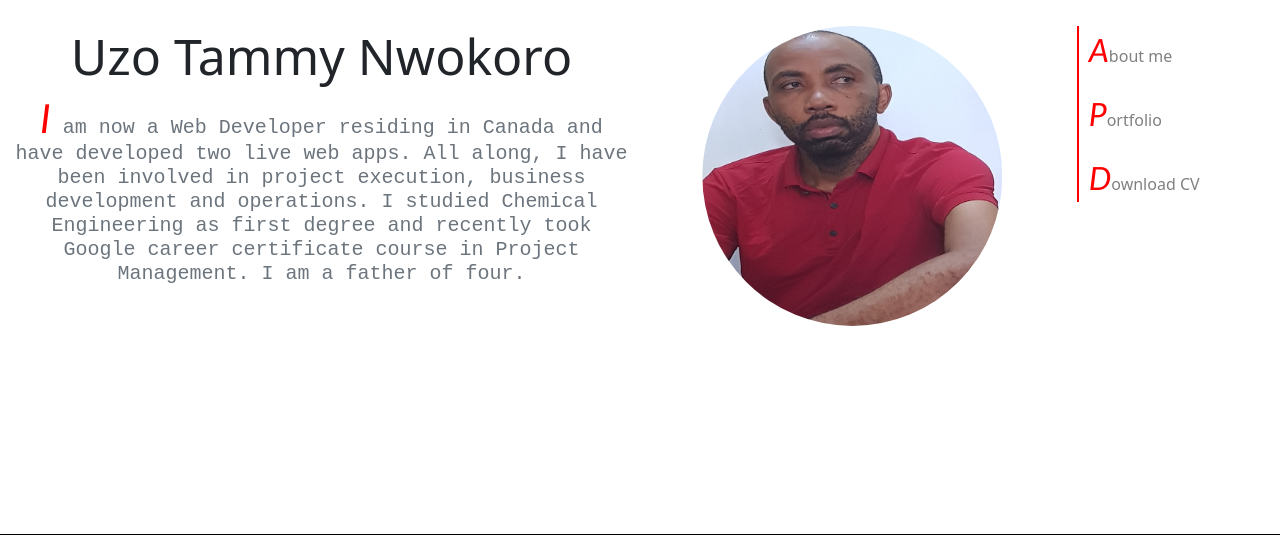
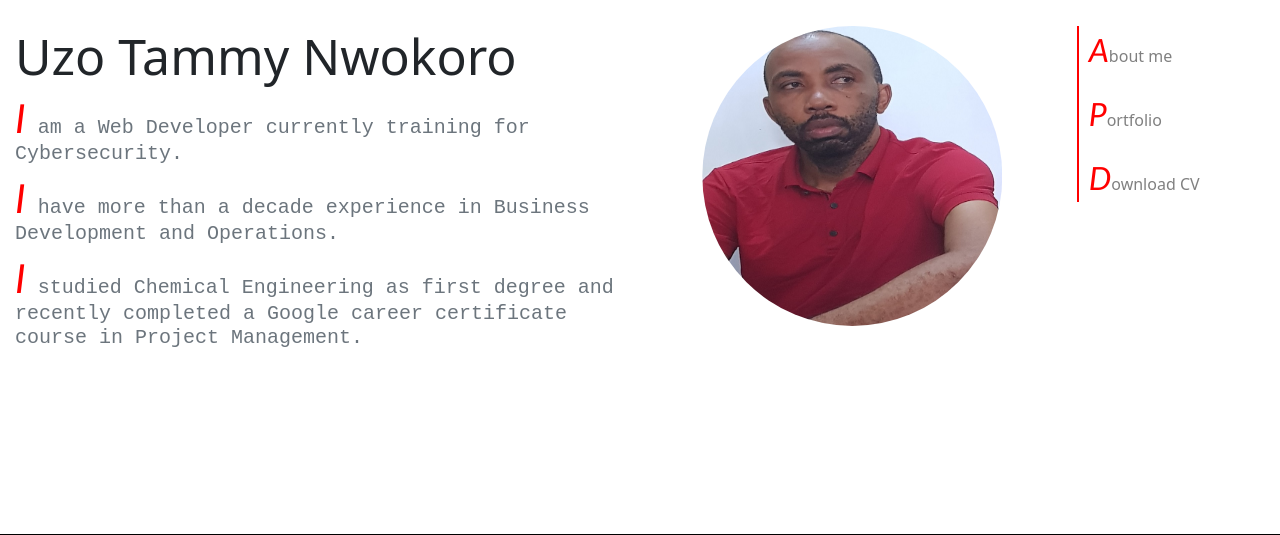
Before and after one commit to UzoTammy/nwokoro, a Django app: page / in a window 1280 px wide. Shown: the top 535 px of the page. Run offline with Django 5.2, Linux system fonts and the light colour scheme.

Commit message:
Improved home page introduction dquote

```diff
--- a/core/templates/core/homepage.html
+++ b/core/templates/core/homepage.html
@@ -34,7 +34,10 @@
         border-radius: 50%;
         background-color: linear-gradient(to left, red, blue, green);
         margin-top: 10px;
+    }
 
+    .intro-font {
+        font-family: 'Courier New', Courier, monospace;
     }
 </style>
 {% endblock %}
@@ -43,14 +46,18 @@
 <div class="container-grid-row">
     <div class="rows-white mt-3">
         <div class="row">
-            <div class="col-sm-6 text-center">
+            <div class="col-sm-6 text-left">
                 <h4 class="" style="font-size: 50px;">Uzo Tammy Nwokoro</h4>
-                <h5 class="text-muted first-letter" style="font-family: 'Courier New', Courier, monospace;">
-                    I am now a Web Developer residing in Canada and have developed two live web apps.
-                    All along, I have been involved in project execution, business
-                    development and operations. I studied Chemical Engineering as first degree and
-                    recently took Google career certificate course in Project Management. I am a father
-                    of four.
+                <h5 class="text-muted first-letter intro-font">
+                    I am a Web Developer currently training for Cybersecurity.
+                </h5>
+                <h5 class="text-muted first-letter intro-font">
+                    I have more than a decade experience
+                    in Business Development and Operations.
+                </h5>
+                <h5 class="text-muted first-letter intro-font">
+                    I studied Chemical Engineering as first degree and
+                    recently completed a Google career certificate course in Project Management.
                 </h5>
                 <h6 class="rainbow-text">
 
```
